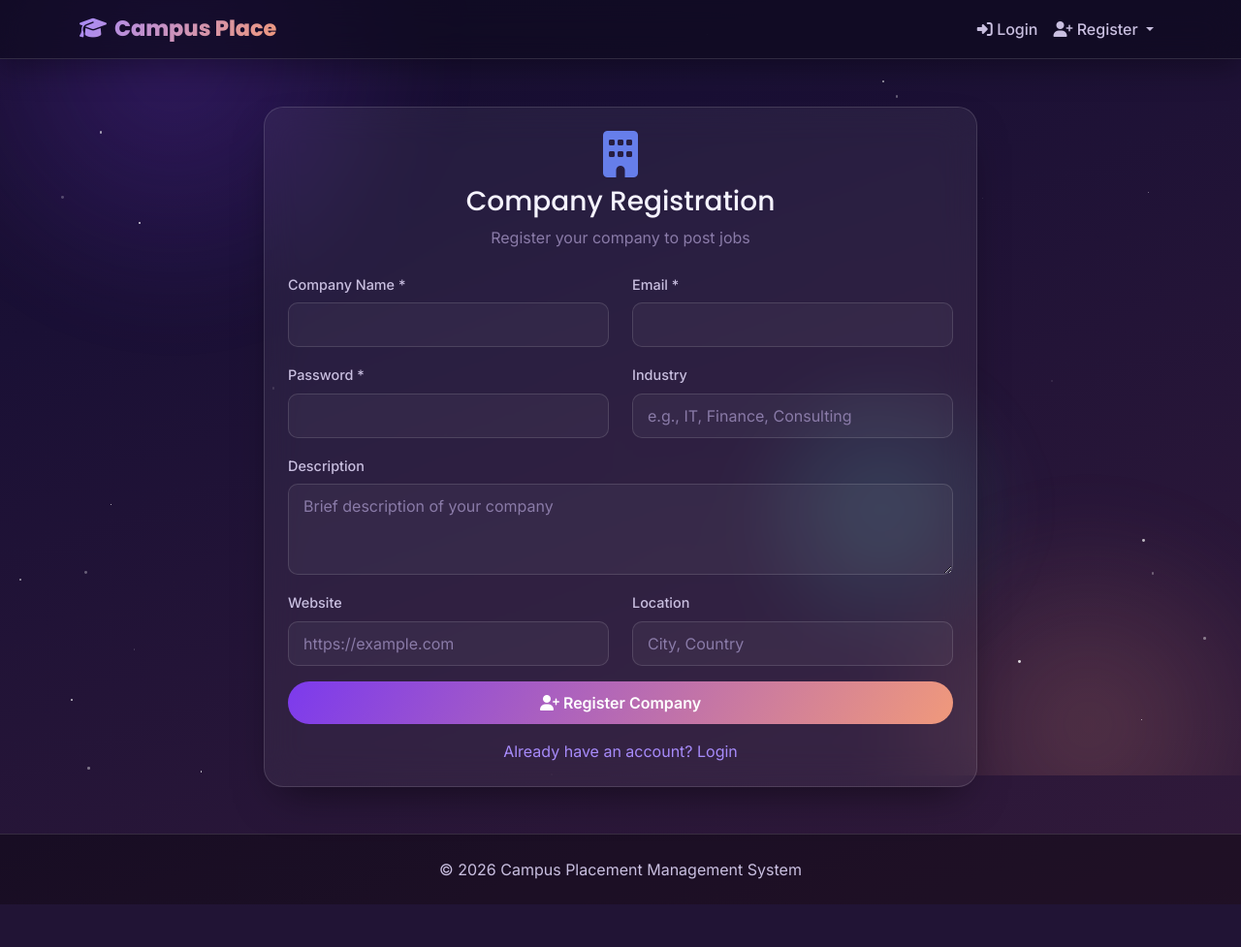
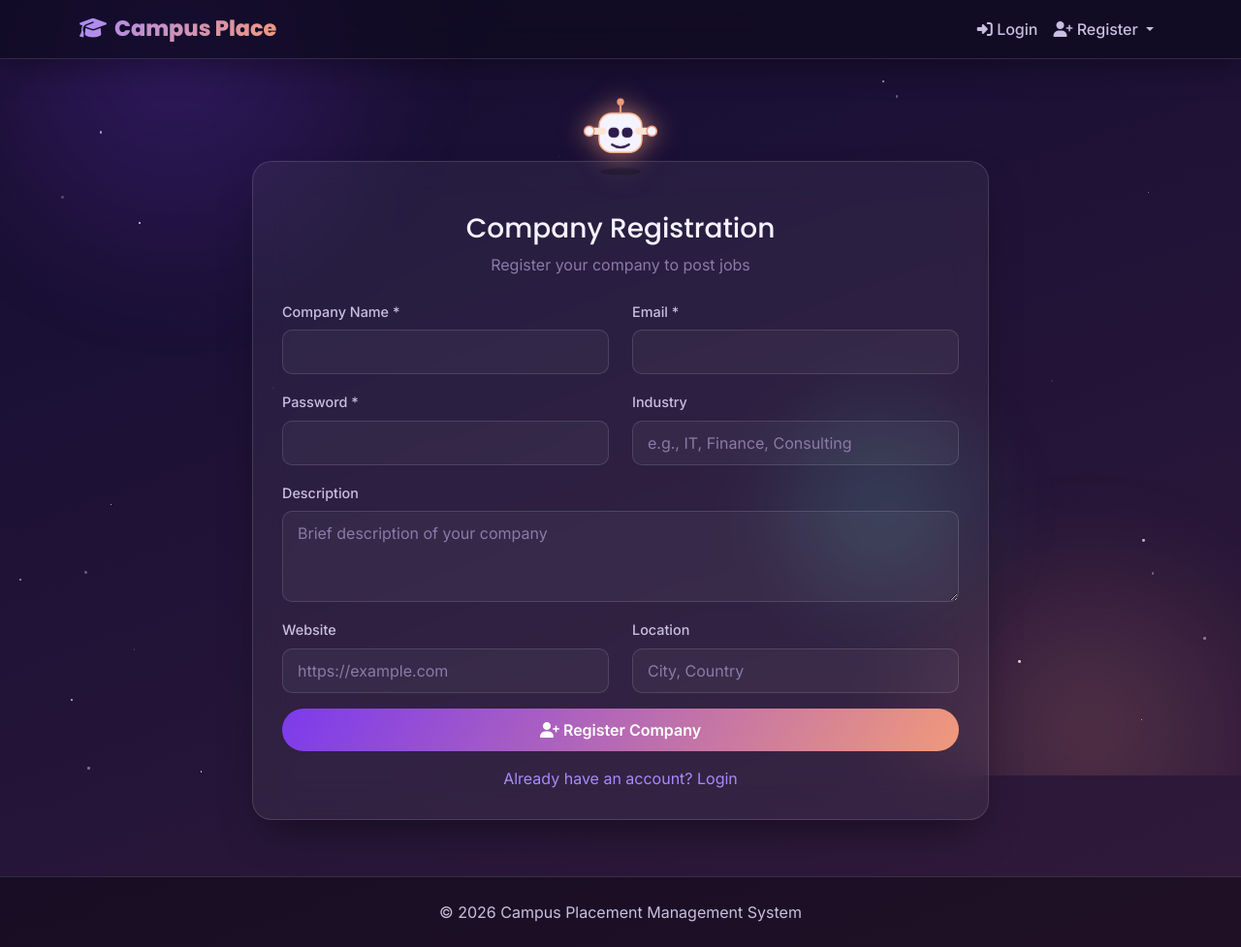
Before and after one commit to Nitish204/placement_managment_system, a Flask app: page /register/company in a window 1280 px wide. Shown: the whole page at 97% size. Before the commit the page ends 933 px from the top, so only its background shows below. Run offline with Flask 3, Linux system fonts and the light colour scheme.

Commit message:
Enhance company registration page with styles
Added styles and animations for company registration form.

```diff
--- a/templates/register_company.html
+++ b/templates/register_company.html
@@ -1,11 +1,38 @@
+<!-- templates/register_company.html -->
 {% extends "base.html" %}
+{% block title %}Company Registration · Campus Placements{% endblock %}
 {% block content %}
-<div class="container mt-4 pt-3">
-    <div class="row justify-content-center">
-        <div class="col-md-8">
-            <div class="glass-card p-4 animate-fadeInUp">
+<style>
+@keyframes cardIn { 0%{opacity:0;transform:translateY(40px) scale(0.96);} 100%{opacity:1;transform:translateY(0) scale(1);} }
+@keyframes robotDropIn { 0%{opacity:0;transform:translateY(-50px) scale(0.5) rotate(8deg);} 60%{opacity:1;transform:translateY(6px) scale(1.05) rotate(-3deg);} 100%{opacity:1;transform:translateY(0) scale(1) rotate(0);} }
+@keyframes float { 0%,100%{transform:translateY(0);} 50%{transform:translateY(-6px);} }
+@keyframes glowPulse { 0%,100%{filter:drop-shadow(0 0 6px #f0997b88);} 50%{filter:drop-shadow(0 0 14px #f0997bcc);} }
+
+.reg-wrap { display:flex; flex-direction:column; align-items:center; padding: 30px 16px 10px; }
+.mini-robot { width:88px; height:88px; margin-bottom:-22px; z-index:2; opacity:0; animation: robotDropIn 0.8s cubic-bezier(0.22,1,0.36,1) 0.1s both, float 3.5s ease-in-out 0.9s infinite, glowPulse 3.5s ease-in-out 0.9s infinite; }
+.reg-card { width:100%; max-width:760px; padding: 44px 30px 30px; opacity:0; animation: cardIn 0.7s cubic-bezier(0.22,1,0.36,1) 0.35s both; }
+</style>
+
+<div class="reg-wrap">
+    <div class="mini-robot">
+        <svg width="88" height="88" viewBox="0 0 120 120">
+            <ellipse cx="60" cy="112" rx="28" ry="5" fill="#00000033"/>
+            <rect x="30" y="30" width="60" height="55" rx="18" fill="#f5f3ff"/>
+            <rect x="30" y="30" width="60" height="55" rx="18" fill="none" stroke="#fdba8c" stroke-width="2"/>
+            <circle cx="60" cy="14" r="5" fill="#f0997b"/>
+            <line x1="60" y1="19" x2="60" y2="30" stroke="#f0997b" stroke-width="3"/>
+            <rect x="18" y="50" width="22" height="10" rx="5" fill="#fde3d3"/>
+            <circle cx="16" cy="55" r="7" fill="#f5f3ff" stroke="#f0997b" stroke-width="2"/>
+            <rect x="80" y="50" width="22" height="10" rx="5" fill="#fde3d3"/>
+            <circle cx="104" cy="55" r="7" fill="#f5f3ff" stroke="#f0997b" stroke-width="2"/>
+            <rect x="43" y="50" width="15" height="14" rx="6" fill="#2d1b4e"/>
+            <rect x="62" y="50" width="15" height="14" rx="6" fill="#2d1b4e"/>
+            <path d="M 48 74 Q 60 82 72 74" stroke="#2d1b4e" stroke-width="3" fill="none" stroke-linecap="round"/>
+        </svg>
+    </div>
+
+    <div class="glass-card reg-card">
         <div class="text-center mb-4">
-                    <i class="fas fa-building fa-3x" style="color: #667eea;"></i>
             <h3 class="mt-2">Company Registration</h3>
             <p class="text-muted">Register your company to post jobs</p>
         </div>
@@ -49,6 +76,4 @@
         </div>
     </div>
 </div>
-    </div>
-</div>
 {% endblock %}
```
Lines whose indentation alone changed are shown as unchanged.
